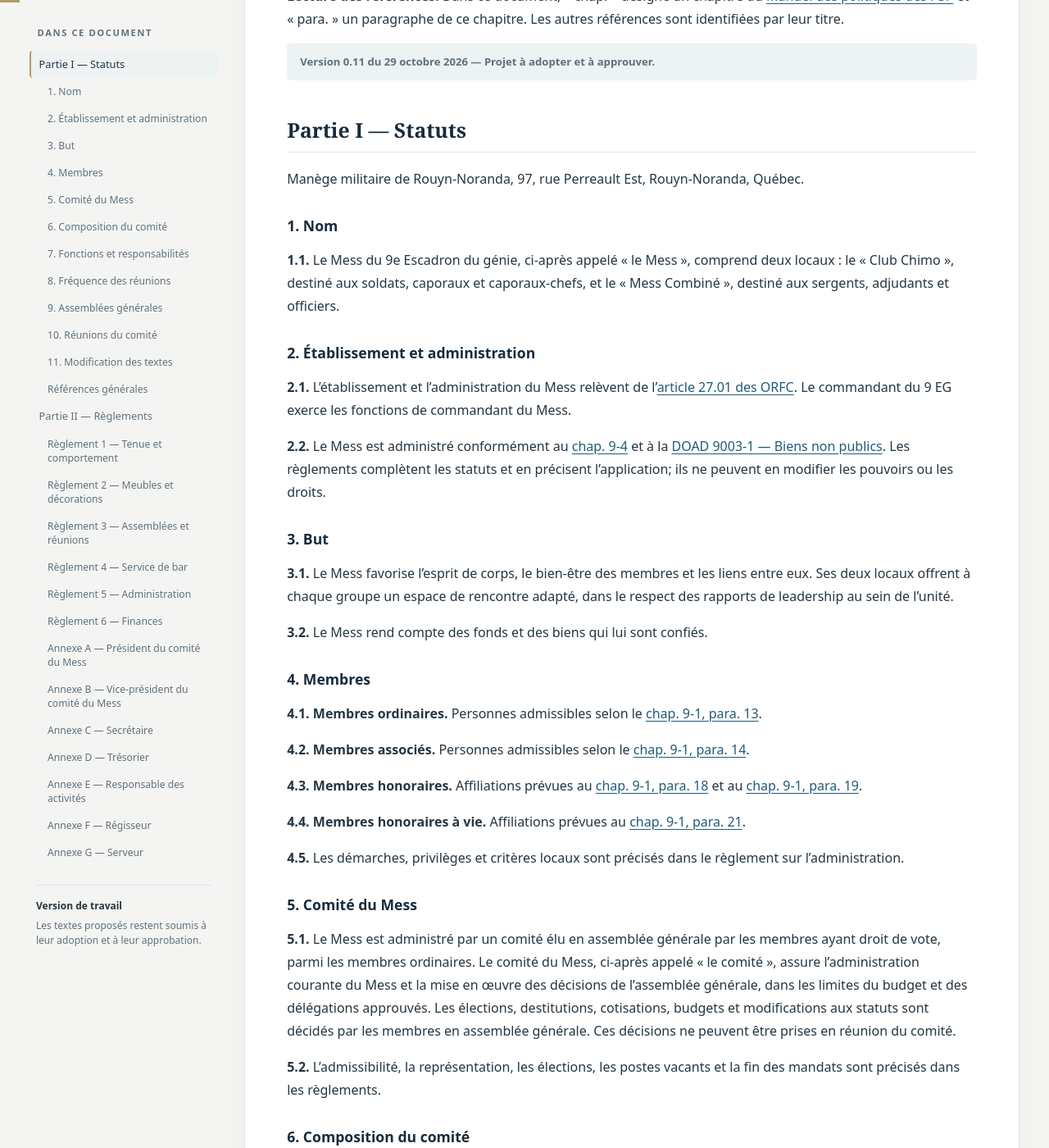
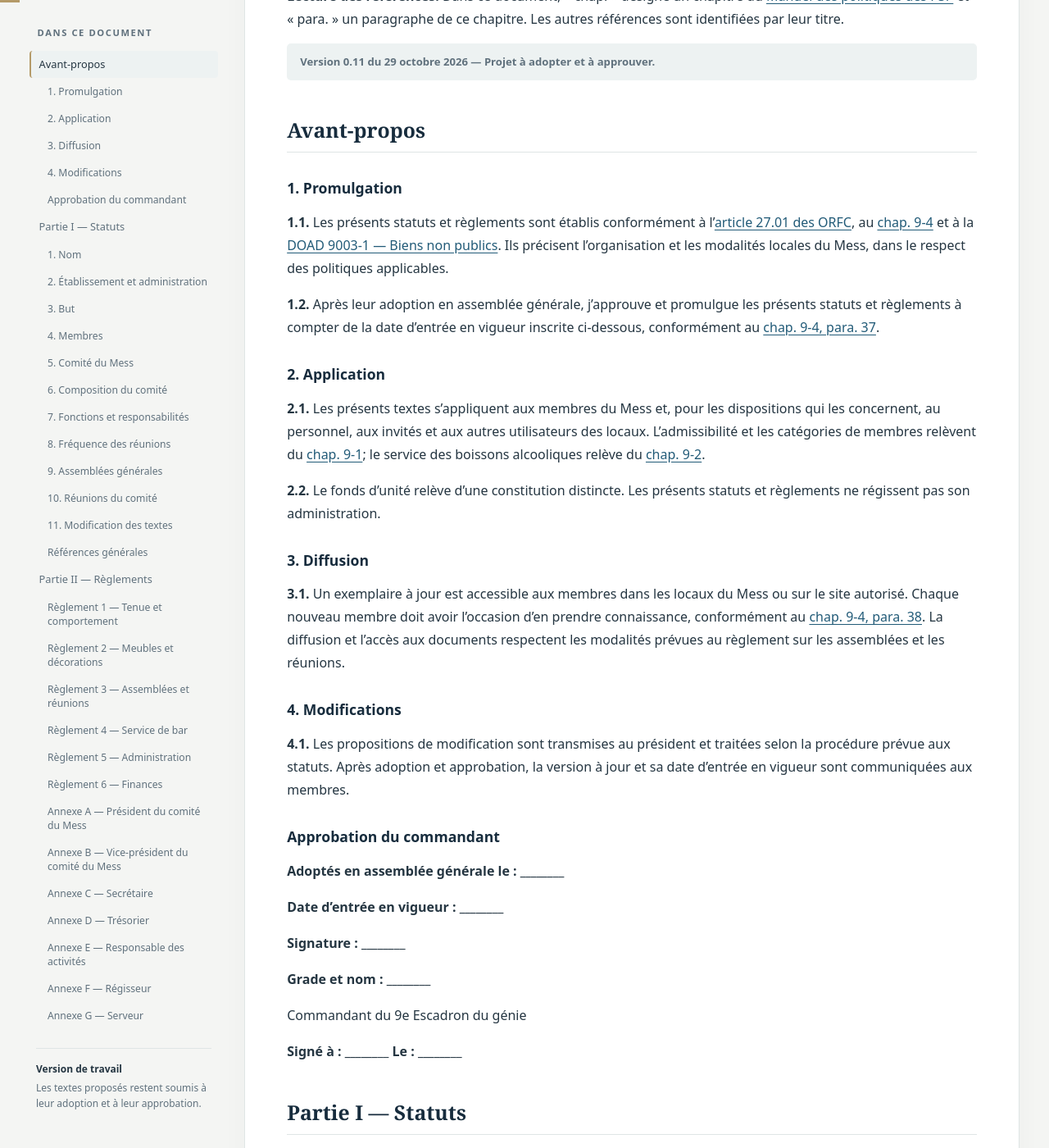
Before and after one commit to shocktubeM81/mess-9eg, a Jekyll site: the page built from index.md, in a window 1280 px wide and 1400 px high, scrolled down 415 px. Shown: the whole window at 82% size. Built offline with Jekyll 4.4.1, drawn with Linux system fonts in a browser that asks for light colours.

Commit message:
Ajouter un avant-propos et un bloc de promulgation du commandant

```diff
--- /dev/null
+++ b/_includes/avant-propos.md
@@ -0,0 +1,48 @@
+<a id="avant-propos"></a>
+## Avant-propos
+
+### 1. Promulgation {#avant-propos-promulgation}
+
+<a id="avant-propos-p-1-1"></a>
+
+**1.1.** Les présents statuts et règlements sont établis conformément à l’[article 27.01 des ORFC](https://www.canada.ca/fr/ministere-defense-nationale/organisation/politiques-normes/ordonnances-reglements-royaux/vol-1-administration/chapitre-27-mess-cantines-instituts.html), au [chap. 9-4](https://sbmfc.ca/CFMWS/media/images/documents/8.0%20About%20Us/8.4%20Policies%20and%20Publications/PSP-Policy-Manual-FR.pdf#page=281) et à la [DOAD 9003-1 — Biens non publics](https://www.canada.ca/fr/ministere-defense-nationale/organisation/politiques-normes/directives-ordonnances-administratives-defense/serie-9000/9003/9003-1-biens-non-publics.html). Ils précisent l’organisation et les modalités locales du Mess, dans le respect des politiques applicables.
+
+<a id="avant-propos-p-1-2"></a>
+
+**1.2.** Après leur adoption en assemblée générale, j’approuve et promulgue les présents statuts et règlements à compter de la date d’entrée en vigueur inscrite ci-dessous, conformément au [chap. 9-4, para. 37](https://sbmfc.ca/CFMWS/media/images/documents/8.0%20About%20Us/8.4%20Policies%20and%20Publications/PSP-Policy-Manual-FR.pdf#page=294).
+
+### 2. Application {#avant-propos-application}
+
+<a id="avant-propos-p-2-1"></a>
+
+**2.1.** Les présents textes s’appliquent aux membres du Mess et, pour les dispositions qui les concernent, au personnel, aux invités et aux autres utilisateurs des locaux. L’admissibilité et les catégories de membres relèvent du [chap. 9-1](https://sbmfc.ca/CFMWS/media/images/documents/8.0%20About%20Us/8.4%20Policies%20and%20Publications/PSP-Policy-Manual-FR.pdf#page=268); le service des boissons alcooliques relève du [chap. 9-2](https://sbmfc.ca/CFMWS/media/images/documents/8.0%20About%20Us/8.4%20Policies%20and%20Publications/PSP-Policy-Manual-FR.pdf#page=275).
+
+<a id="avant-propos-p-2-2"></a>
+
+**2.2.** Le fonds d’unité relève d’une constitution distincte. Les présents statuts et règlements ne régissent pas son administration.
+
+### 3. Diffusion {#avant-propos-diffusion}
+
+<a id="avant-propos-p-3-1"></a>
+
+**3.1.** Un exemplaire à jour est accessible aux membres dans les locaux du Mess ou sur le site autorisé. Chaque nouveau membre doit avoir l’occasion d’en prendre connaissance, conformément au [chap. 9-4, para. 38](https://sbmfc.ca/CFMWS/media/images/documents/8.0%20About%20Us/8.4%20Policies%20and%20Publications/PSP-Policy-Manual-FR.pdf#page=294). La diffusion et l’accès aux documents respectent les modalités prévues au règlement sur les assemblées et les réunions.
+
+### 4. Modifications {#avant-propos-modifications}
+
+<a id="avant-propos-p-4-1"></a>
+
+**4.1.** Les propositions de modification sont transmises au président et traitées selon la procédure prévue aux statuts. Après adoption et approbation, la version à jour et sa date d’entrée en vigueur sont communiquées aux membres.
+
+### Approbation du commandant {#avant-propos-signature}
+
+**Adoptés en assemblée générale le :** ____________________
+
+**Date d’entrée en vigueur :** ____________________
+
+**Signature :** ____________________
+
+**Grade et nom :** ____________________
+
+Commandant du 9e Escadron du génie
+
+**Signé à :** ____________________ **Le :** ____________________
--- a/index.md
+++ b/index.md
@@ -9,6 +9,8 @@ document_label: Statuts et règlements
 {% include conventions-references.md %}
 
 **Version 0.11 du 29 octobre 2026 — Projet à adopter et à approuver.**
+
+{% include avant-propos.md %}
 
 <a id="partie-1"></a>
 ## Partie I — Statuts
```
